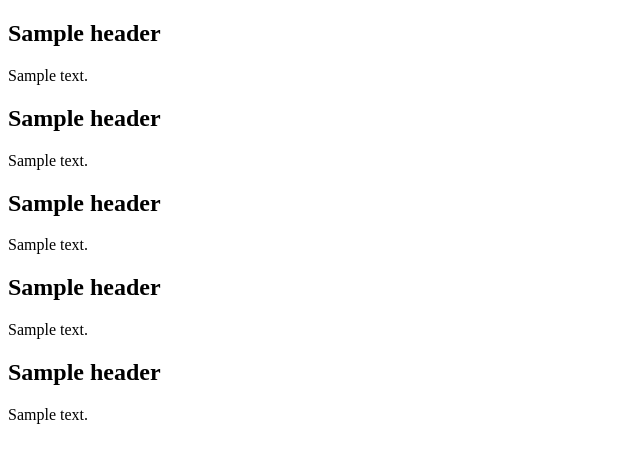
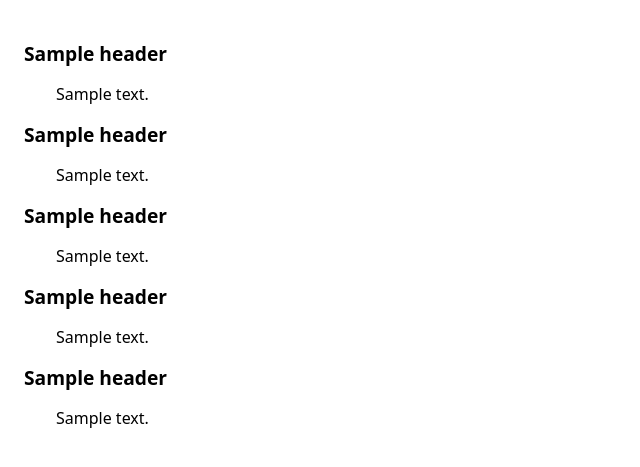
Before and after one commit to Samue1A/uni-d-help, a Flask app: template templates/greet.html in a window 1280 px wide. Shown: the top 467 px of the page, without its empty margins (0-640 px from the left). Run offline with Flask 2, Linux system fonts and the light colour scheme; the template is opened without the code that fills it: most values are stand-ins (such as "Sample title", 1, 10 or a date in 2020).

Commit message:
Add files via upload

```diff
--- a/app.py
+++ b/app.py
@@ -90,7 +90,6 @@ def greet():
         headers.append(item[1].replace("+", " ").capitalize())
 
         text.append(item[0])
-        print(item[0])
         links.append(item[2])
 
     headers.append("Majors")
--- /dev/null
+++ b/static/greet.css
@@ -0,0 +1,13 @@
+body {
+    font-family: system-ui, -apple-system, BlinkMacSystemFont, 'Segoe UI', Roboto, Oxygen, Ubuntu, Cantarell, 'Open Sans', 'Helvetica Neue', sans-serif;
+    padding: 1rem;
+}
+
+h2 {
+    font-size: 120%;
+    font-weight: bold;
+}
+
+p {
+    padding-left: 2rem;
+}
--- a/templates/greet.html
+++ b/templates/greet.html
@@ -4,6 +4,7 @@
     <meta charset="UTF-8">
     <meta http-equiv="X-UA-Compatible" content="IE=edge">
     <meta name="viewport" content="width=device-width, initial-scale=1.0">
+    <link rel="stylesheet" href="greet.css">
     <title>Document</title>
 </head>
 <body>
--- a/templates/index.html
+++ b/templates/index.html
@@ -35,7 +35,7 @@
 
     <div class="main">
         <p><br><br><br><br><br><br></p>
-        <form action="/search" method="get" class="input-group">
+        <form action="/murder" method="get" class="input-group">
                 <button onclick="bob()" class="btn btn--accent"><svg class="icon_search" xmlns="http://www.w3.org/2000/svg" viewBox="0 0 512 512"><!--! Font Awesome Pro 6.2.0 by @fontawesome - https://fontawesome.com License - https://fontawesome.com/license (Commercial License) Copyright 2022 Fonticons, Inc. --><path d="M64 144c26.5 0 48-21.5 48-48s-21.5-48-48-48S16 69.5 16 96s21.5 48 48 48zM192 64c-17.7 0-32 14.3-32 32s14.3 32 32 32H480c17.7 0 32-14.3 32-32s-14.3-32-32-32H192zm0 160c-17.7 0-32 14.3-32 32s14.3 32 32 32H480c17.7 0 32-14.3 32-32s-14.3-32-32-32H192zm0 160c-17.7 0-32 14.3-32 32s14.3 32 32 32H480c17.7 0 32-14.3 32-32s-14.3-32-32-32H192zM64 464c26.5 0 48-21.5 48-48s-21.5-48-48-48s-48 21.5-48 48s21.5 48 48 48zm48-208c0-26.5-21.5-48-48-48s-48 21.5-48 48s21.5 48 48 48s48-21.5 48-48z"/></svg></button>
                 <input autocomplete="off" autofocus name="name" type="text" class="input" placeholder="enter a university name">
                 <button type="submit" class="btn btn--accent"><svg class="icon_search" xmlns="http://www.w3.org/2000/svg" viewBox="0 0 512 512"><!--! Font Awesome Pro 6.2.0 by @fontawesome - https://fontawesome.com License - https://fontawesome.com/license (Commercial License) Copyright 2022 Fonticons, Inc. --><path d="M416 208c0 45.9-14.9 88.3-40 122.7L502.6 457.4c12.5 12.5 12.5 32.8 0 45.3s-32.8 12.5-45.3 0L330.7 376c-34.4 25.2-76.8 40-122.7 40C93.1 416 0 322.9 0 208S93.1 0 208 0S416 93.1 416 208zM208 352c79.5 0 144-64.5 144-144s-64.5-144-144-144S64 128.5 64 208s64.5 144 144 144z"/></svg></button>
@@ -78,6 +78,5 @@
     <script>
       AOS.init();
     </script>
-
 </body>
 </html>
```
